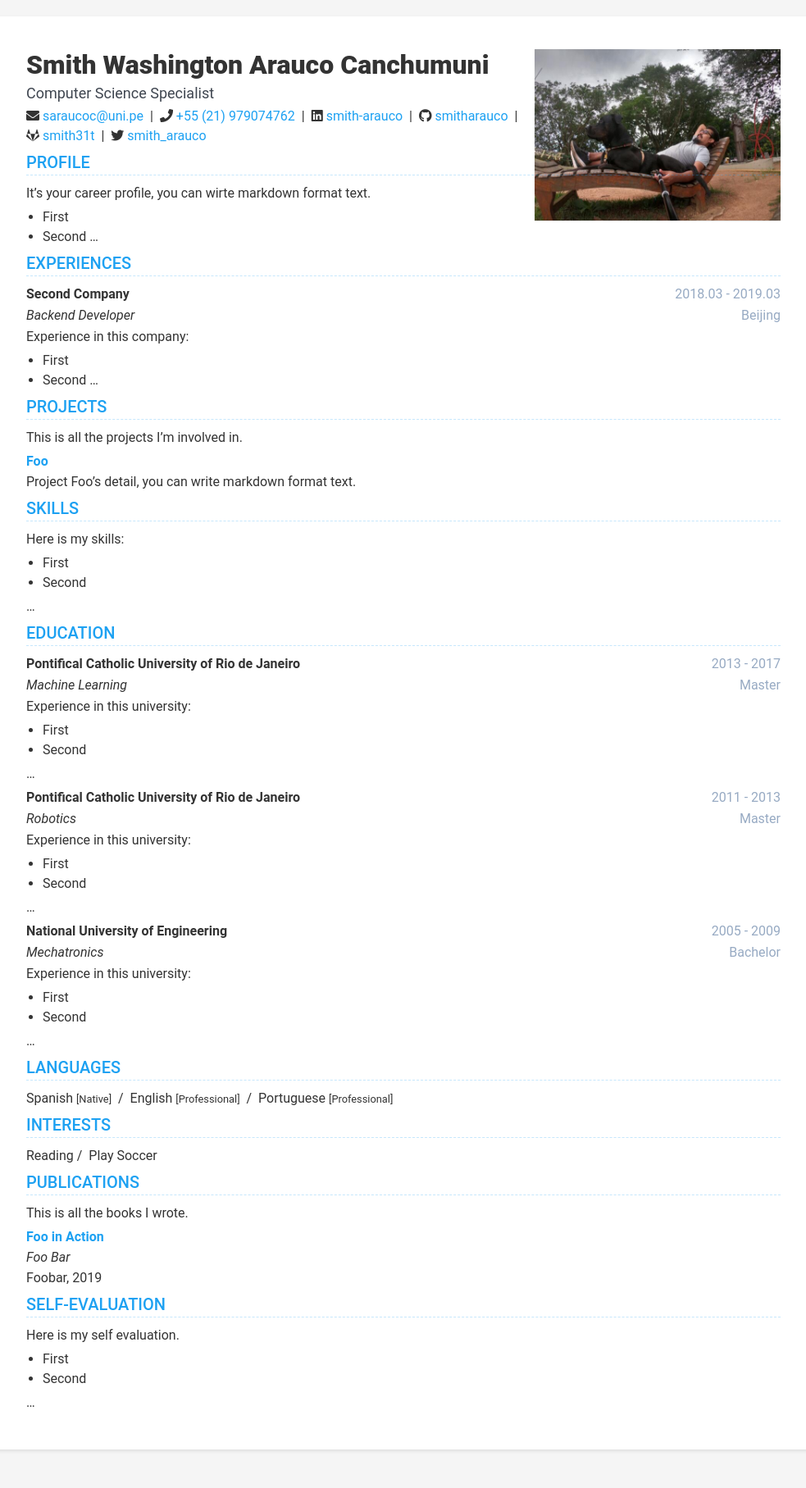
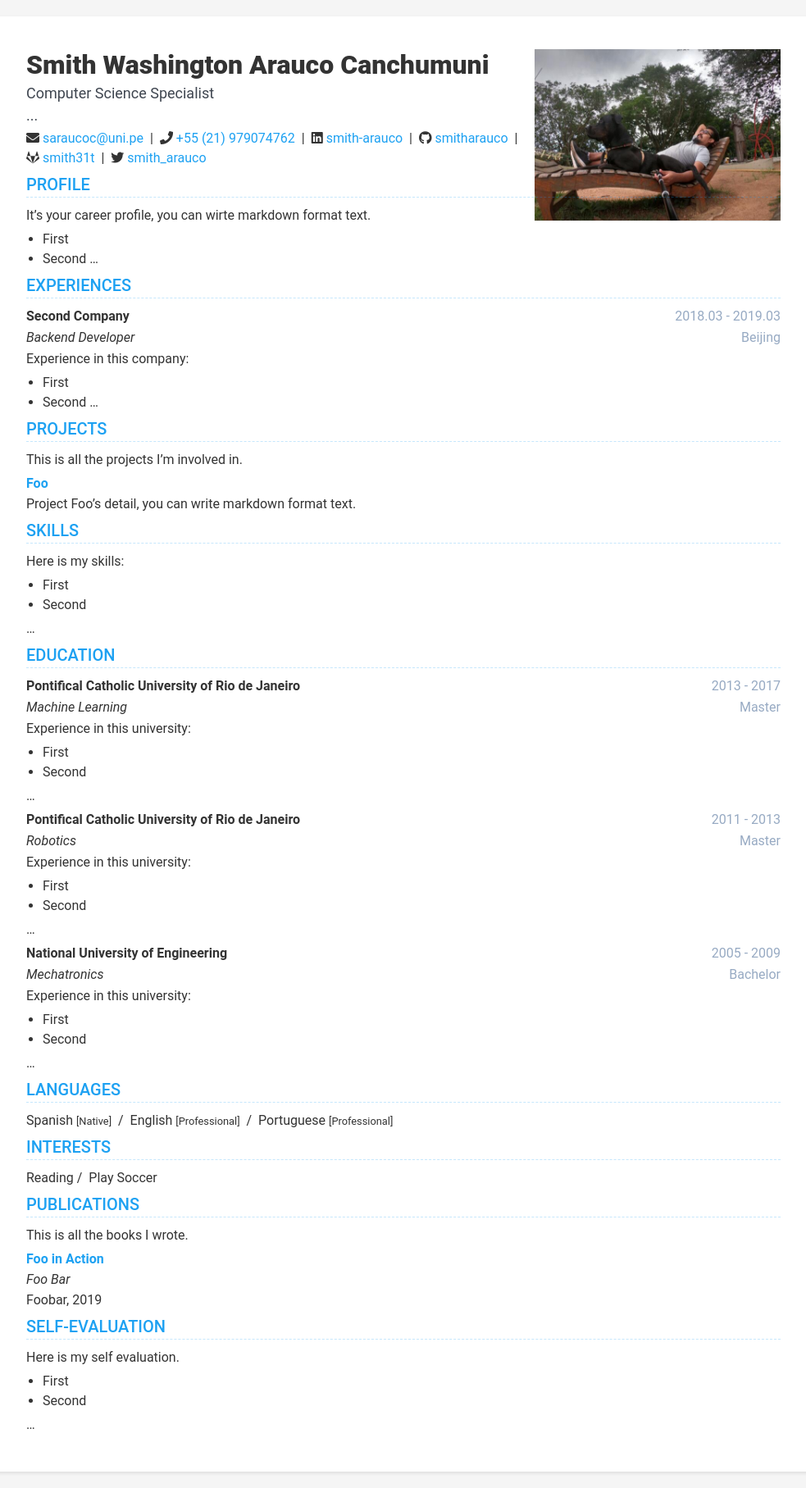
Before and after one commit to smitharauco/https-smitharauco.github.io-, a Jekyll site: the page built from index.html, in a window 1280 px wide. Shown: the whole page at 82% size, without its empty margins (148-1131 px from the left). Built offline with Jekyll 4.4.1, drawn with Linux system fonts in a browser that asks for light colours; nearby versions of some CDN libraries; before the commit the page ends 1788 px from its top, so only the background shows below that.

Commit message:
Update header.html

```diff
--- a/_includes/header.html
+++ b/_includes/header.html
@@ -12,6 +12,9 @@
             <h2 class="name">{{ intro.name }}</h2>
             {% if intro.title %}
             <h3 class="title">{{ intro.title }}</h3>
+            {% endif %}
+            {% if intro.subtitle %}
+            <h3 class="title">{{ intro.subtitle }}</h3>
             {% endif %}
         </div>
         {% endif %}
```
